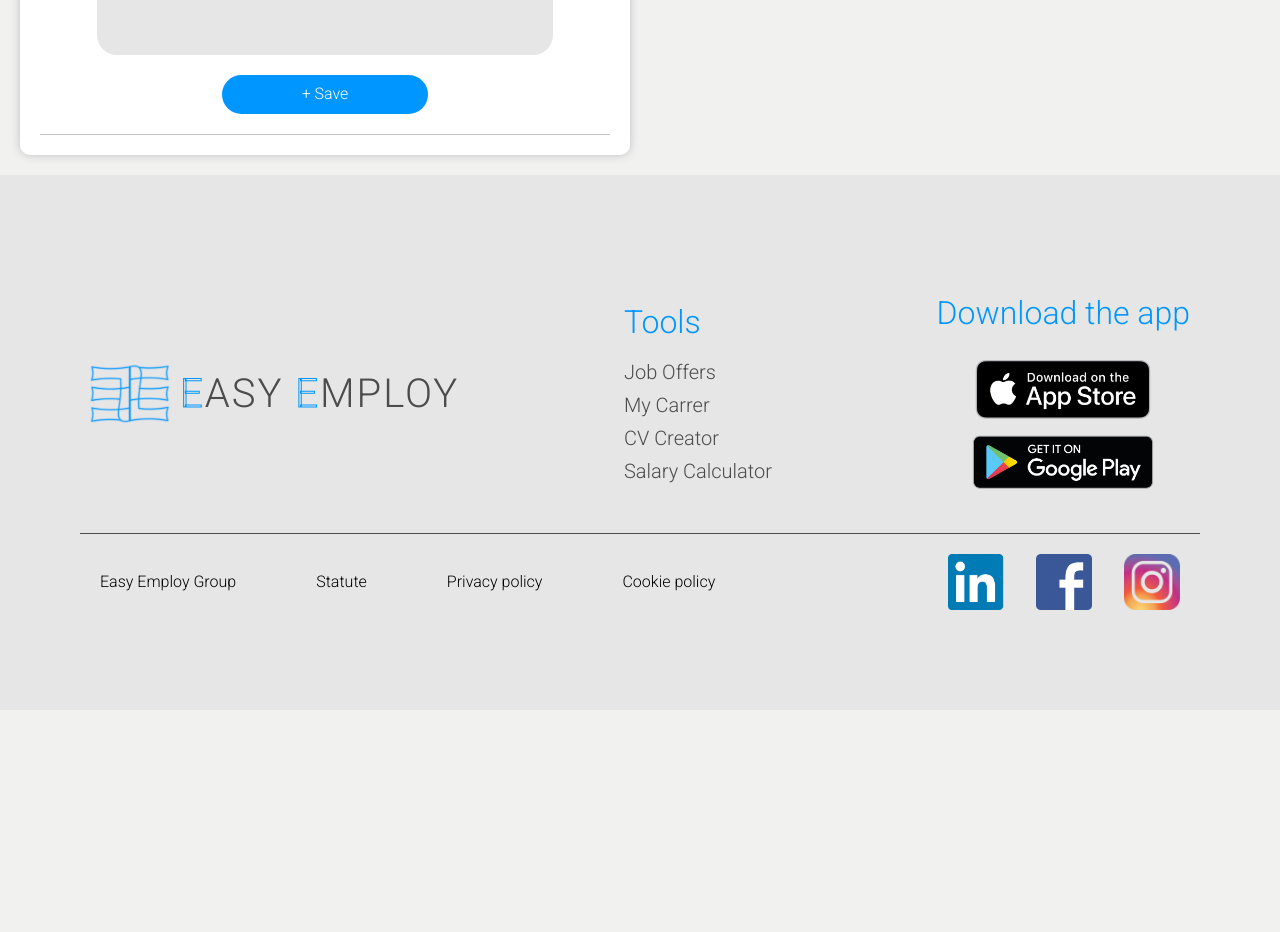
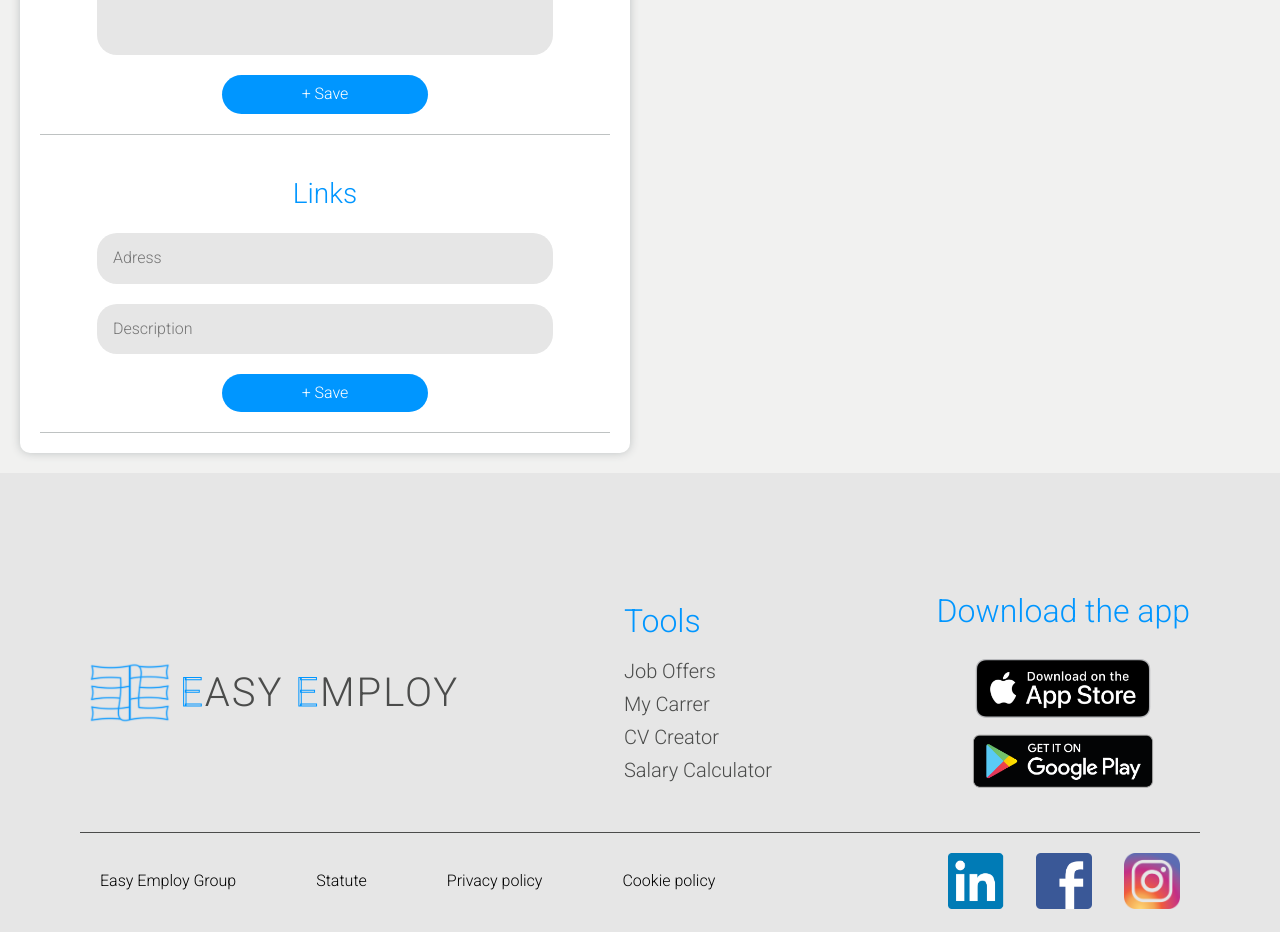
Before and after one commit to mizdebski77/Easy-Employ, a React (Create React App) app: page /CV-Creator in a window 1280 px wide. Shown: the part 3820-4752 px from the top of the page. Before the commit the page ends 4530 px from the top, so only its background shows below. Built offline with nearby package versions, Linux system fonts and the light colour scheme.

Commit message:
Links section added

```diff
--- a/src/features/Creator/creator.tsx
+++ b/src/features/Creator/creator.tsx
@@ -120,6 +120,15 @@ export const Creator = () => {
                             <SaveButton>+ Save</SaveButton>
                         </DataForm>
                     </FormWrapper>
+
+                    <FormWrapper>
+                        <DataTitle>Links</DataTitle>
+                        <DataForm>
+                            <DataInput placeholder='Adress'/>
+                            <DataInput placeholder='Description'/>
+                            <SaveButton>+ Save</SaveButton>
+                        </DataForm>
+                    </FormWrapper>
                 </FormsWrapper>
 
                 <div>
```
